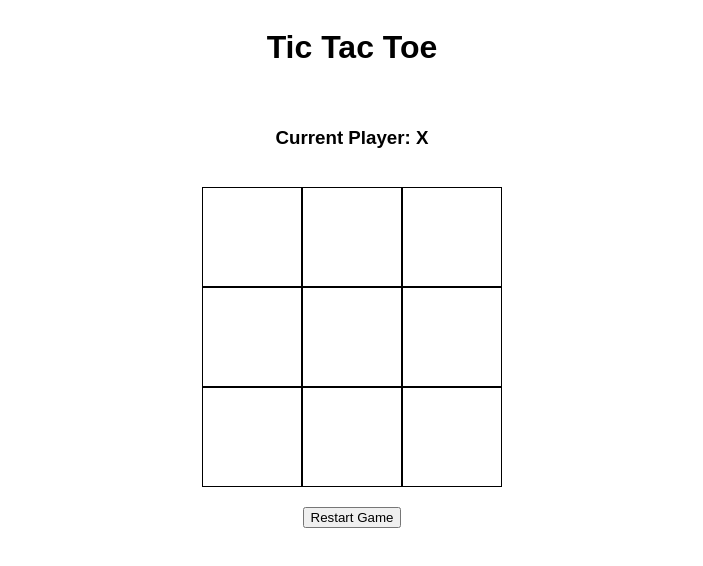
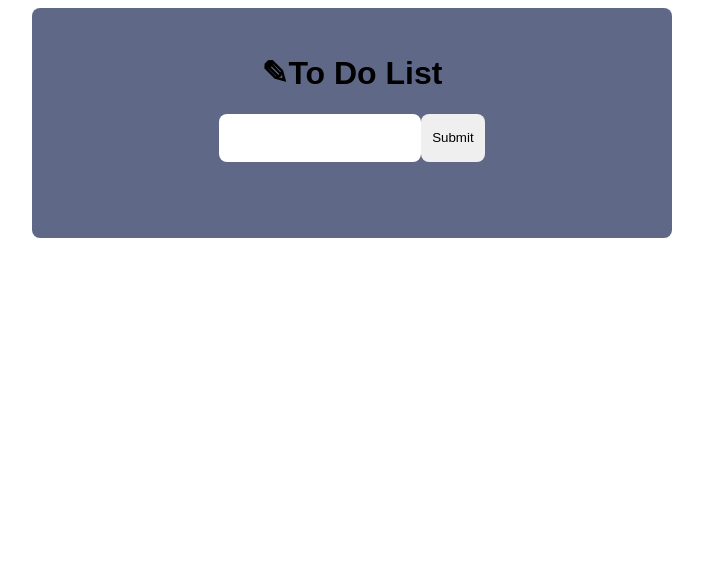
Before and after one commit to nhatv/react-training, a React (Vite) app: page / in a window 1280 px wide. Shown: the top 566 px of the page, without its empty margins (288-991 px from the left). Built offline with nearby package versions, Linux system fonts and the light colour scheme.

Commit message:
context and reducer

```diff
--- a/src/App.jsx
+++ b/src/App.jsx
@@ -1,4 +1,4 @@
-import { useState } from "react";
+import { useContext, useState } from "react";
 import "./App.css";
 import EventDemo from "./components/EventDemo";
 import Counter from "./components/Counter";
@@ -9,9 +9,14 @@ import CourseImmutability from "../homework/hw4/CourseImmutability";
 import HookDemo from "./Components/HookDemo";
 import GameBoard from "./Components/TicTacToe/GameBoard";
 import TodoListCC from "./ClassComponents/TodoListCC/TodoListCC";
+import { CounterContext } from "./context/CounterContext";
 
 function App() {
   const [show, setShow] = useState(true);
+
+  // const counterContext = useContext(CounterContext);
+  // console.log(counterContext);
+
   return (
     <>
       {/* <button id="toggle-btn" onClick={() => setShow(!show)}>
@@ -19,11 +24,11 @@ function App() {
       </button> */}
       {/* {show && <ClassDemo name={"alice"} age={18} />} */}
       {/* <CarApp /> */}
-      {/* <TodoList /> */}
-      <GameBoard />
+      <TodoList />
+      {/* <GameBoard /> */}
       {/* <TodoListCC /> */}
-      {/* <CourseImmutability />
-      {show && <HookDemo />} */}
+      {/* <CourseImmutability /> */}
+      {/* {show && <HookDemo />} */}
     </>
   );
 }
--- a/src/components/HookDemo.jsx
+++ b/src/components/HookDemo.jsx
@@ -1,19 +1,25 @@
 import React, {
   useCallback,
+  useContext,
   useEffect,
   useMemo,
   useRef,
   useState,
 } from "react";
+import { CounterContext } from "../context/CounterContext";
 
 const HookDemo = () => {
-  const [counter, setCounter] = useState(0);
+  const {
+    state: { counter, opCount },
+    dispatch,
+  } = useContext(CounterContext);
   const [toggle, setToggle] = useState(true);
 
   const handleAdd = () => {
     counterRef.current = counter + 1;
-    setCounter((prev) => prev + 1);
-    setCounter((prev) => prev + 1);
+    // setCounter((prev) => prev + 1);
+    // setCounter((prev) => prev + 1);
+    dispatch({ type: "INCREMENT", payload: 2 });
   };
 
   // // componentDidMount + componentDidUpdate
@@ -78,7 +84,12 @@ const HookDemo = () => {
     <div>
       <input type="text" ref={inputRef} />
       <div>{counter}</div>
-      <button onClick={handleAdd}>Increment</button>
+      <div>Num of operations: {opCount}</div>
+      <button onClick={handleAdd}>Add 2</button>
+      <button onClick={() => dispatch({ type: "DECREMENT", payload: 3 })}>
+        Subtract 3
+      </button>
+      <button onClick={() => dispatch({ type: "RESET" })}>Reset</button>
       <div>Toggle value: {toggle ? "True" : "False"}</div>
       <button onClick={handleToggle}>Toggle</button>
     </div>
--- a/src/components/TodoList/TodoList.jsx
+++ b/src/components/TodoList/TodoList.jsx
@@ -1,5 +1,6 @@
 import React, {
   useCallback,
+  useContext,
   useEffect,
   useMemo,
   useRef,
@@ -9,25 +10,33 @@ import { v4 as uuidv4 } from "uuid";
 import "./TodoList.css";
 import TodoItemEdit from "./TodoItemEdit";
 import TodoItem from "./TodoItem";
+import { TodoContext } from "../../context/TodoContext";
 
 const TodoList = () => {
-  const [inputValue, setInputValue] = useState("");
-  const [todoList, setTodoList] = useState([]);
-  const [isEditing, setIsEditing] = useState(false);
-  const [inputEditValue, setInputEditValue] = useState("");
-  const [numPendingTasks, setNumPendingTasks] = useState(0);
-  const [numCompletedTasks, setNumCompletedTasks] = useState(0);
+  // const [inputValue, setInputValue] = useState("");
+  // const [todoList, setTodoList] = useState([]);
+  // const [isEditing, setIsEditing] = useState(false);
+  // const [inputEditValue, setInputEditValue] = useState("");
+  // const [numPendingTasks, setNumPendingTasks] = useState(0);
+  // const [numCompletedTasks, setNumCompletedTasks] = useState(0);
 
   const inputRef = useRef(null);
 
+  const {
+    state: { inputValue, todoList, isEditing, inputEditValue },
+    dispatch,
+  } = useContext(TodoContext);
+
   const handleChange = (event) => {
     // console.log("event", event.target.value);
-    setInputValue(event.target.value);
+    // setInputValue(event.target.value);
+    dispatch({ type: "CHANGE", payload: event.target.value });
   };
 
   const handleChangeEdit = (event) => {
     // console.log("event", event.target.value);
-    setInputEditValue(event.target.value);
+    // setInputEditValue(event.target.value);
+    dispatch({ type: "CHANGE_EDIT", payload: event.target.value });
   };
 
   const handleSubmit = (e) => {
@@ -40,16 +49,18 @@ const TodoList = () => {
       isEditing: false,
       isCompleted: false,
     };
-    const newTodoList = [...todoList, newTodoItem];
-    setTodoList(newTodoList);
-    setInputValue("");
+    dispatch({ type: "SUBMIT", payload: newTodoItem });
+    // const newTodoList = [...todoList, newTodoItem];
+    // setTodoList(newTodoList);
+    // setInputValue("");
     // console.log(newTodoList);
   };
 
   const handleDelete = (id) => {
     // everything except the target id
     const filteredList = todoList.filter((todo) => todo.id !== id);
-    setTodoList(filteredList);
+    // setTodoList(filteredList);
+    dispatch({ type: "DELETE", payload: filteredList });
   };
 
   const handleEdit = (item) => {
@@ -64,9 +75,10 @@ const TodoList = () => {
       }
       return i;
     });
-    setTodoList(newTodoList);
-    setInputEditValue(item.title);
-    setIsEditing(true);
+    // setTodoList(newTodoList);
+    // setInputEditValue(item.title);
+    // setIsEditing(true);
+    dispatch({ type: "EDIT", payload: { newTodoList, item } });
     // console.log("i am editing", item.title, item.id);
   };
 
@@ -77,8 +89,9 @@ const TodoList = () => {
       }
       return item;
     });
-    setTodoList(newTodoList);
-    setIsEditing(false);
+    // setTodoList(newTodoList);
+    // setIsEditing(false);
+    dispatch({ type: "SAVE", payload: newTodoList });
   };
 
   const handleCancel = (item) => {
@@ -88,8 +101,9 @@ const TodoList = () => {
       }
       return i;
     });
-    setTodoList(newTodoList);
-    setIsEditing(false);
+    // setTodoList(newTodoList);
+    // setIsEditing(false);
+    dispatch({ type: "CANCEL", payload: newTodoList });
   };
 
   const handleToggleCompleted = useCallback(
@@ -100,7 +114,8 @@ const TodoList = () => {
         }
         return item;
       });
-      setTodoList(newTodoList);
+      // setTodoList(newTodoList);
+      dispatch({ type: "TOGGLE_COMPLETED", payload: newTodoList });
     },
     [todoList]
   );
@@ -115,8 +130,10 @@ const TodoList = () => {
     [todoList]
   );
 
-  useEffect(() => setNumPendingTasks(pendingTodoList.length));
-  useEffect(() => setNumCompletedTasks(completedTodoList.length));
+  const numPendingTasks = pendingTodoList.length;
+  const numCompletedTasks = completedTodoList.length;
+  // useEffect(() => setNumPendingTasks(pendingTodoList.length));
+  // useEffect(() => setNumCompletedTasks(completedTodoList.length));
 
   return (
     <div className="todo__container">
--- /dev/null
+++ b/src/context/CounterContext.jsx
@@ -0,0 +1,36 @@
+import React, { createContext, useReducer, useState } from "react";
+
+export const CounterContext = createContext();
+
+function reducer(state, action) {
+  switch (action.type) {
+    case "INCREMENT":
+      return {
+        ...state,
+        counter: state.counter + action.payload,
+        opCount: state.opCount + 1,
+      };
+    case "DECREMENT":
+      return {
+        ...state,
+        counter: state.counter - action.payload,
+        opCount: state.opCount + 1,
+      };
+    case "RESET":
+      return { counter: 0, opCount: 0 };
+    default:
+      return state;
+  }
+}
+
+function CounterProvider({ children }) {
+  // const [counter, setCounter] = useState(0);
+
+  const [state, dispatch] = useReducer(reducer, { counter: 0, opCount: 0 });
+
+  return (
+    <CounterContext value={{ state, dispatch }}>{children}</CounterContext>
+  );
+}
+
+export default CounterProvider;
--- /dev/null
+++ b/src/context/TodoContext.jsx
@@ -0,0 +1,47 @@
+import { createContext, useReducer } from "react";
+
+export const TodoContext = createContext();
+
+function reducer(state, action) {
+  switch (action.type) {
+    case "SUBMIT":
+      return {
+        ...state,
+        todoList: [...state.todoList, action.payload],
+        inputValue: "",
+      };
+    case "EDIT":
+      return {
+        ...state,
+        todoList: action.payload.newTodoList,
+        inputEditValue: action.payload.item.title,
+        isEditing: true,
+      };
+    case "SAVE":
+      return { ...state, todoList: action.payload, isEditing: false };
+    case "DELETE":
+      return { ...state, todoList: action.payload };
+    case "CANCEL":
+      return { ...state, todoList: action.payload, isEditing: false };
+    case "CHANGE":
+      return { ...state, inputValue: action.payload };
+    case "CHANGE_EDIT":
+      return { ...state, inputEditValue: action.payload };
+    case "TOGGLE_COMPLETED":
+      return { ...state, todoList: action.payload };
+    default:
+      return state;
+  }
+}
+
+function TodoProvider({ children }) {
+  const [state, dispatch] = useReducer(reducer, {
+    inputValue: "",
+    todoList: [],
+    isEditing: false,
+    inputEditValue: "",
+  });
+  return <TodoContext value={{ state, dispatch }}>{children}</TodoContext>;
+}
+
+export default TodoProvider;
--- a/src/main.jsx
+++ b/src/main.jsx
@@ -1,5 +1,11 @@
 import { createRoot } from "react-dom/client";
 import "./index.css";
 import App from "./App.jsx";
+import CounterProvider, { CounterContext } from "./context/CounterContext.jsx";
+import TodoProvider from "./context/TodoContext.jsx";
 
-createRoot(document.getElementById("root")).render(<App />);
+createRoot(document.getElementById("root")).render(
+  <TodoProvider>
+    <App />
+  </TodoProvider>
+);
```
